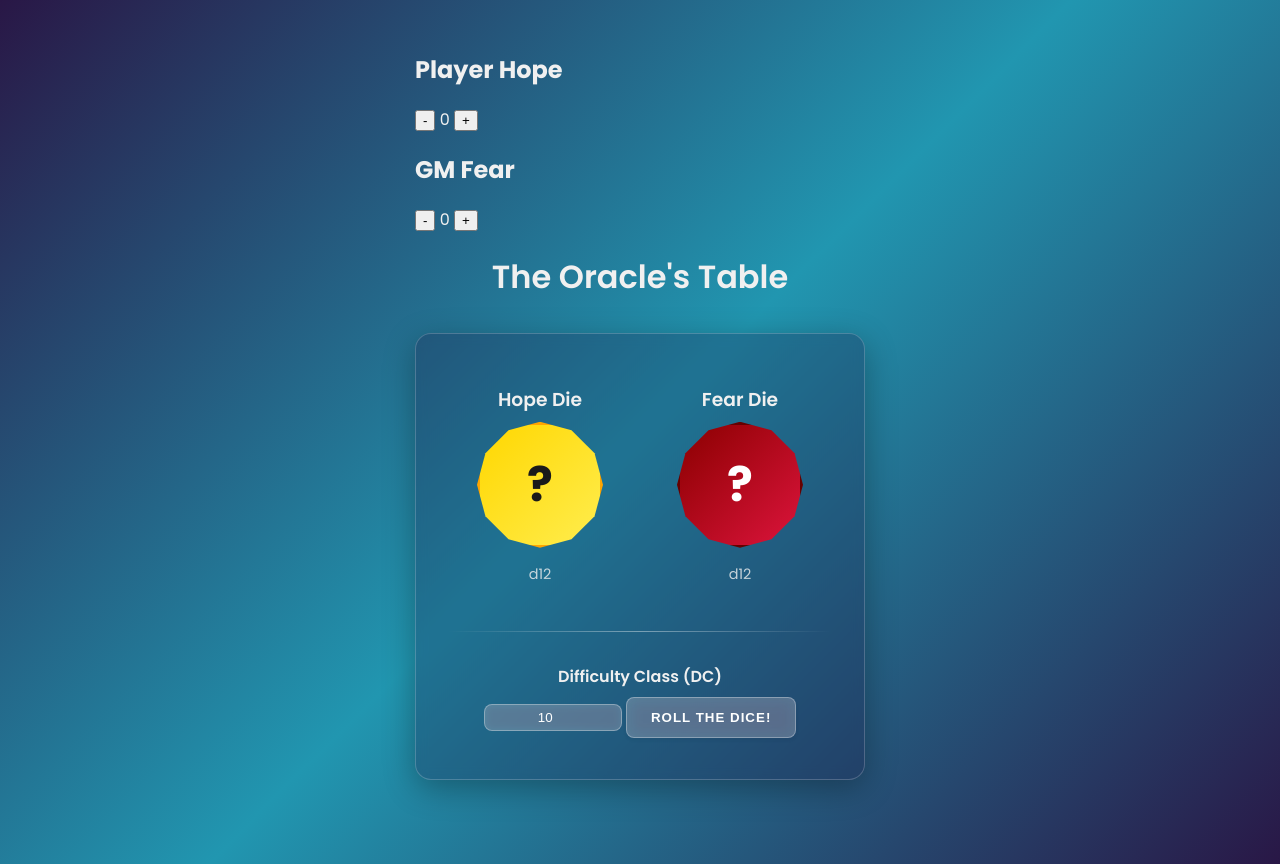
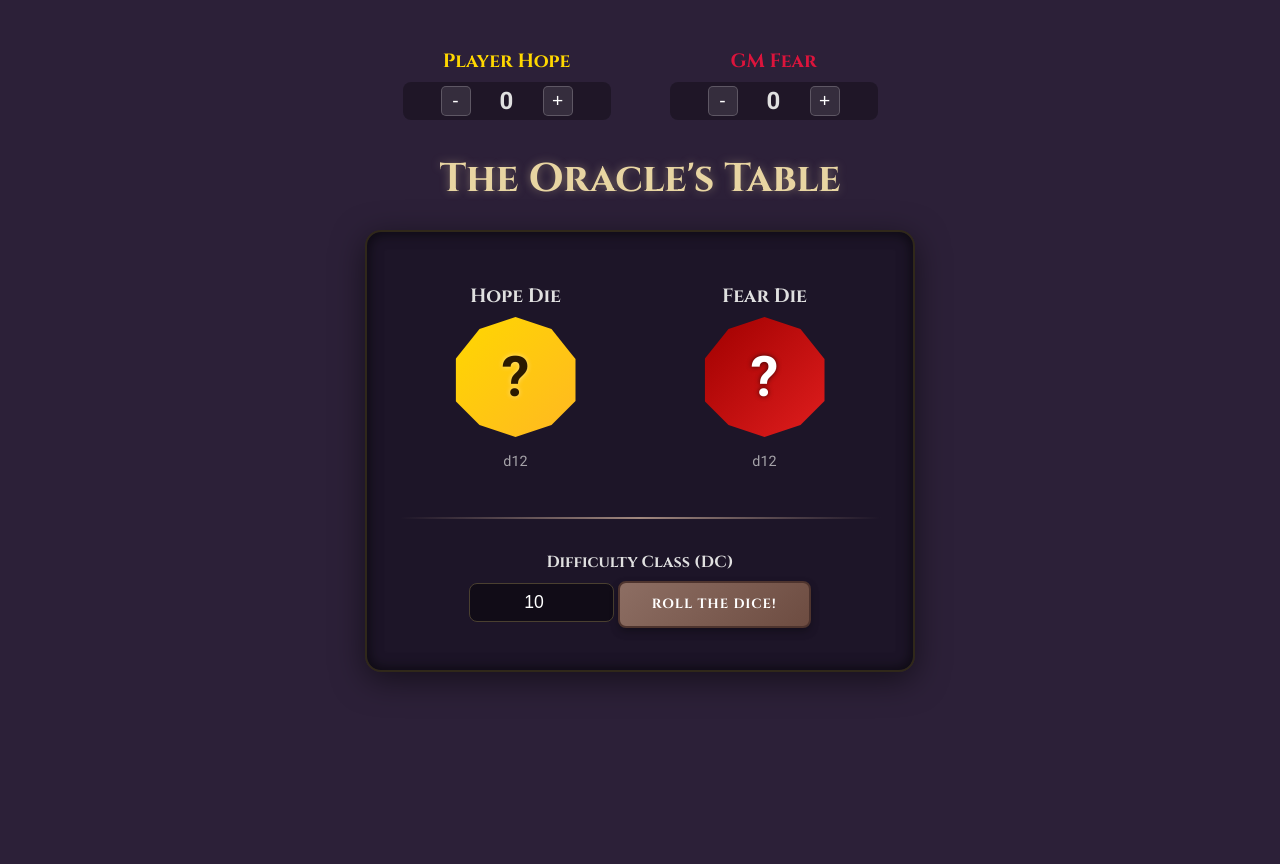
Before and after one commit to beardedgm/Daggerheart-TTGPG-Dice-Roller, a plain HTML site: page index.html in a window 1280 px wide. Drawn offline with Linux system fonts and the light colour scheme.

Commit message:
Update style.css

```diff
--- a/style.css
+++ b/style.css
@@ -1,9 +1,13 @@
-@import url('https://fonts.googleapis.com/css2?family=Poppins:wght@400;600;700&display=swap');
+    /* CSS for the Daggerheart Dice Roller - The Oracle's Table
+      This section handles all the styling, from the dark fantasy theme
+      to the animations and responsive design.
+    */
+    @import url('https://fonts.googleapis.com/css2?family=Cinzel:wght@400;700&family=Roboto:wght@400;700&display=swap');
 
     body {
-  background: linear-gradient(135deg, #291746, #2196b0, #291746);
-  color: #f0f0f0;
-  font-family: 'Poppins', sans-serif;
+      background-color: #2c2038; /* Solid dark purple background */
+      color: #e0e0e0;
+      font-family: 'Roboto', sans-serif;
       margin: 0;
       padding: 2rem;
       display: flex;
@@ -13,26 +17,83 @@ body {
     }
 
     .app-container {
-  max-width: 450px;
+      max-width: 550px;
       width: 100%;
     }
 
     .app-title {
-  font-weight: 600;
+      font-family: 'Cinzel', serif;
+      font-weight: 700;
+      font-size: 2.5rem;
       text-align: center;
+      margin-bottom: 1.5rem;
+      color: #e8d5a2;
+      text-shadow: 0 0 10px rgba(232, 213, 162, 0.4);
+    }
+
+    .meta-counters {
+      display: flex;
+      justify-content: space-between;
       margin-bottom: 2rem;
+      padding: 0 1rem;
+      flex-wrap: wrap;
+      gap: 1rem;
+    }
+
+    .counter-block {
+      text-align: center;
+      flex-grow: 1;
+    }
+
+    .counter-title {
+      font-family: 'Cinzel', serif;
+      font-size: 1.2rem;
+      margin-bottom: 0.5rem;
+    }
+    .hope-title { color: #ffd700; }
+    .fear-title { color: #dc143c; }
+
+    .counter-control {
+      display: flex;
+      align-items: center;
+      justify-content: center;
+      background: rgba(0,0,0,0.3);
+      border-radius: 8px;
+      padding: 0.25rem;
+      max-width: 200px;
+      margin: 0 auto;
+    }
+
+    .counter-control span {
+      font-size: 1.5rem;
+      font-weight: bold;
+      padding: 0 1rem;
+      min-width: 40px;
+    }
+
+    .adjust-btn {
+      background: rgba(255,255,255,0.1);
+      border: 1px solid rgba(255,255,255,0.2);
+      color: #fff;
+      font-size: 1.2rem;
+      cursor: pointer;
+      border-radius: 5px;
+      width: 30px;
+      height: 30px;
+      transition: background 0.2s;
+      user-select: none;
+    }
+    .adjust-btn:hover {
+      background: rgba(255,255,255,0.3);
     }
 
     .dice-container {
-  background: rgba(30, 15, 60, 0.25); /* Translucent dark purple */
-  backdrop-filter: blur(6px); /* The frosted glass blur effect */
-  position: relative; /* Ensure z-index takes effect */
-  z-index: 2; /* Ensure panel is above the background animation */
-  border: 1px solid rgba(255, 255, 255, 0.2);
+      background: rgba(15, 10, 25, 0.5);
+      backdrop-filter: blur(2px);
+      border: 2px solid #30281a;
+      box-shadow: inset 0 0 15px rgba(0,0,0,0.7), 0 8px 32px rgba(0,0,0,0.5);
       border-radius: 1rem;
       padding: 2rem;
-  box-shadow: 0 8px 32px rgba(0, 0, 0, 0.3);
-  -webkit-backdrop-filter: blur(6px);
     }
 
     .dice-row {
@@ -46,13 +107,15 @@ body {
     }
 
     .die-title {
+      font-family: 'Cinzel', serif;
       margin-bottom: 0.5rem;
-  font-weight: 600;
+      font-weight: 700;
+      font-size: 1.2rem;
     }
 
     .die-label {
       font-size: 0.9rem;
-  opacity: 0.8;
+      opacity: 0.7;
     }
 
     .controls {
@@ -62,55 +125,48 @@ body {
 
     .controls label {
       display: block;
-  font-weight: 600;
+      font-family: 'Cinzel', serif;
+      font-weight: 700;
       margin-bottom: 0.5rem;
     }
 
     .controls input {
-  background: rgba(255, 255, 255, 0.25);
-  border: 1px solid rgba(255, 255, 255, 0.3);
+      background: rgba(0,0,0, 0.4);
+      border: 1px solid #4a4030;
       border-radius: 0.5rem;
-  padding: 0.3rem 0.5rem;
+      padding: 0.5rem 0.7rem;
       text-align: center;
       width: 120px;
       margin-bottom: 1rem;
       color: #ffffff;
-  backdrop-filter: blur(4px);
-  -webkit-backdrop-filter: blur(4px);
+      font-size: 1.1rem;
     }
 
     .die-face {
       width: 120px;
       height: 120px;
-  clip-path: polygon(
-    50% 0%, 75% 6.7%, 93.3% 25%, 100% 50%, 93.3% 75%, 75% 93.3%,
-    50% 100%, 25% 93.3%, 6.7% 75%, 0% 50%, 6.7% 25%, 25% 6.7%
-  );
-  -webkit-clip-path: polygon(
-    50% 0%, 75% 6.7%, 93.3% 25%, 100% 50%, 93.3% 75%, 75% 93.3%,
-    50% 100%, 25% 93.3%, 6.7% 75%, 0% 50%, 6.7% 25%, 25% 6.7%
-  );
       display: flex;
       align-items: center;
       justify-content: center;
-  font-size: 3rem;
+      font-size: 3.5rem;
       font-weight: bold;
       margin: 0 auto 1rem;
       transition: all 0.3s ease;
+      clip-path: polygon(50% 0%, 80% 10%, 100% 35%, 100% 70%, 80% 90%, 50% 100%, 20% 90%, 0% 70%, 0% 35%, 20% 10%);
     }
 
     .hope-die {
-  background: linear-gradient(135deg, #ffd700, #ffed4e);
-  color: #1a1a1a;
-  border: 3px solid #ffa500;
-  box-shadow: 0 4px 15px rgba(255, 215, 0, 0.4);
+      background: linear-gradient(135deg, #ffd700, #ffb822);
+      color: #2c1a00;
+      text-shadow: 0 0 5px rgba(255,255,255,0.5);
+      box-shadow: 0 0 20px rgba(255, 215, 0, 0.5);
     }
 
     .fear-die {
-  background: linear-gradient(135deg, #8b0000, #dc143c);
+      background: linear-gradient(135deg, #a00000, #e01e1e);
       color: #ffffff;
-  border: 3px solid #660000;
-  box-shadow: 0 4px 15px rgba(139, 0, 0, 0.4);
+      text-shadow: 0 0 5px rgba(0,0,0,0.7);
+      box-shadow: 0 0 20px rgba(139, 0, 0, 0.5);
     }
 
     .rolling {
@@ -118,18 +174,8 @@ body {
     }
 
     @keyframes rollDice {
-  0%, 100% {
-    transform: scale(1) rotate(0deg);
-  }
-  25% {
-    transform: scale(1.1) rotate(90deg);
-  }
-  50% {
-    transform: scale(1.2) rotate(180deg);
-  }
-  75% {
-    transform: scale(1.1) rotate(270deg);
-  }
+      0%, 100% { transform: scale(1) rotate(0deg); }
+      50% { transform: scale(1.15) rotate(180deg); }
     }
 
     .outcome-card {
@@ -137,72 +183,82 @@ body {
       padding: 1.5rem;
       margin-top: 2rem;
       text-align: center;
+      font-size: 1.1rem;
+      border-width: 3px;
+      border-style: solid;
+      box-shadow: 0 5px 20px rgba(0,0,0,0.5);
+    }
+
+    .outcome-card h3 {
+      font-family: 'Cinzel', serif;
+      font-size: 2rem;
+      margin: 0 0 0.5rem 0;
+      font-weight: 700;
+    }
+    .outcome-card p {
+      margin: 0.25rem 0;
+    }
+    .outcome-card .duality-text {
+      font-weight: bold;
       font-size: 1.2rem;
-  font-weight: bold;
+      margin-top: 0.75rem;
+    }
+    .outcome-card .roll-breakdown {
+      opacity: 0.8;
+      font-size: 1rem;
     }
 
     .hope-success {
-  background: linear-gradient(135deg, #22c55e, #86efac);
-  color: #1a1a1a;
-  border: 2px solid #16a34a;
+      background: linear-gradient(135deg, #2e7d32, #4caf50);
+      border-color: #81c784;
+      color: #fff;
     }
-
     .fear-outcome {
-  background: linear-gradient(135deg, #dc2626, #f87171);
-  color: #ffffff;
-  border: 2px solid #991b1b;
+      background: linear-gradient(135deg, #b71c1c, #f44336);
+      border-color: #ef5350;
+      color: #fff;
     }
-
     .success-with-fear {
-  background: linear-gradient(135deg, #ea580c, #fdba74);
-  color: #ffffff;
-  border: 2px solid #c2410c;
+      background: linear-gradient(135deg, #e65100, #fb8c00);
+      border-color: #ffb74d;
+      color: #fff;
     }
-
     .failure-with-hope {
-  background: linear-gradient(135deg, #2563eb, #93c5fd);
-  color: #ffffff;
-  border: 2px solid #1d4ed8;
+      background: linear-gradient(135deg, #0d47a1, #2196f3);
+      border-color: #64b5f6;
+      color: #fff;
     }
-
     .critical-success {
-  background: linear-gradient(135deg, #ffd700, #fff8dc);
-  color: #1a1a1a;
-  border: 2px solid #daa520;
-  animation: glow 2s ease-in-out infinite alternate;
+      background: linear-gradient(135deg, #f5f5f5, #ffd700);
+      border-color: #fff;
+      color: #000;
+      animation: glow 1.5s ease-in-out infinite alternate;
     }
 
     @keyframes glow {
-  from {
-    box-shadow: 0 0 20px rgba(255, 215, 0, 0.5);
-  }
-  to {
-    box-shadow: 0 0 30px rgba(255, 215, 0, 0.8), 0 0 40px rgba(255, 215, 0, 0.3);
-  }
+      from { box-shadow: 0 0 20px #fff, 0 0 30px #ffd700, 0 0 40px #e65100; }
+      to { box-shadow: 0 0 30px #fff, 0 0 40px #ffd700, 0 0 50px #e65100; }
     }
 
     .menu-button {
-  background: rgba(255, 255, 255, 0.25);
-  border: 1px solid rgba(255, 255, 255, 0.3);
+      background: linear-gradient(135deg, #8d6e63, #6d4c41);
+      border: 2px solid #4e342e;
       color: #ffffff;
-  font-weight: 600;
+      font-family: 'Cinzel', serif;
+      font-weight: 700;
       letter-spacing: 1px;
       text-transform: uppercase;
-  padding: 0.75rem 1.5rem;
-  box-shadow: 0 2px 4px rgba(0, 0, 0, 0.05);
+      padding: 0.8rem 2rem;
+      box-shadow: 0 4px 8px rgba(0, 0, 0, 0.3);
       cursor: pointer;
-  border-radius: 0.5rem;
+      border-radius: 8px;
       transition: all 0.3s ease;
-  backdrop-filter: blur(8px);
-  -webkit-backdrop-filter: blur(8px);
     }
-
     .menu-button:hover {
-  background: rgba(255, 255, 255, 0.4);
-  box-shadow: 0 3px 6px rgba(0, 0, 0, 0.1);
+      background: linear-gradient(135deg, #a1887f, #8d6e63);
       transform: translateY(-2px);
+      box-shadow: 0 6px 12px rgba(0, 0, 0, 0.4);
     }
-
     .menu-button:active {
       transform: translateY(0);
     }
@@ -210,95 +266,28 @@ body {
     .divider {
       margin: 2rem 0;
       border: none;
-  height: 1px;
-  background-image: linear-gradient(to right, transparent, rgba(255,255,255,0.4) 50%, transparent);
+      height: 2px;
+      background-image: linear-gradient(to right, transparent, #a1887f 50%, transparent);
     }
 
+    /* Responsive Design for smaller screens */
     @media (max-width: 500px) {
+      body {
+        padding: 1rem;
+      }
+      .app-title {
+        font-size: 2rem;
+      }
       .dice-row {
         flex-direction: column;
         align-items: center;
       }
-
       .die-face {
-    width: 80px;
-    height: 80px;
-    font-size: 2.5rem;
-    clip-path: polygon(
-      50% 0%, 75% 6.7%, 93.3% 25%, 100% 50%, 93.3% 75%, 75% 93.3%,
-      50% 100%, 25% 93.3%, 6.7% 75%, 0% 50%, 6.7% 25%, 25% 6.7%
-    );
-    -webkit-clip-path: polygon(
-      50% 0%, 75% 6.7%, 93.3% 25%, 100% 50%, 93.3% 75%, 75% 93.3%,
-      50% 100%, 25% 93.3%, 6.7% 75%, 0% 50%, 6.7% 25%, 25% 6.7%
-    );
+        width: 100px;
+        height: 100px;
+        font-size: 3rem;
       }
-
       .dice-container {
-    padding: 1rem;
-  }
-
-  .controls input {
-    width: 100%;
-    max-width: 160px;
-  }
-
-  .menu-button {
-    width: 100%;
-    padding: 0.8rem 1.5rem;
+        padding: 1.5rem;
       }
     }
-
-@media (max-width: 400px) {
-  body {
-    padding: 1rem;
-  }
-
-  .app-title {
-    font-size: 1.4rem;
-  }
-
-  .die-face {
-    width: 70px;
-    height: 70px;
-    font-size: 2rem;
-  }
-
-  .outcome-card {
-    font-size: 1rem;
-  }
-}
-
-/* --- Animated Background Styles --- */
-#animation-container {
-  position: absolute;
-  overflow: hidden;
-  top: 0;
-  left: 0;
-  width: 100%;
-  height: 100%;
-  z-index: 1;
-  pointer-events: none; /* Allows clicks to pass through */
-}
-
-.particle {
-  position: absolute;
-  bottom: -20px; /* Start below the screen */
-  background-color: rgba(255, 100, 255, 0.6);
-  border-radius: 50%;
-  opacity: 0;
-  animation: float 20s infinite;
-}
- @keyframes float {
-  0% {
-    transform: translateY(0) translateX(0);
-    opacity: 0;
-  }
-  50% {
-    opacity: 1;
-  }
-  100% {
-    transform: translateY(-110vh) translateX(15vw);
-    opacity: 0;
-  }
-}
```
Lines whose indentation alone changed are shown as unchanged.
